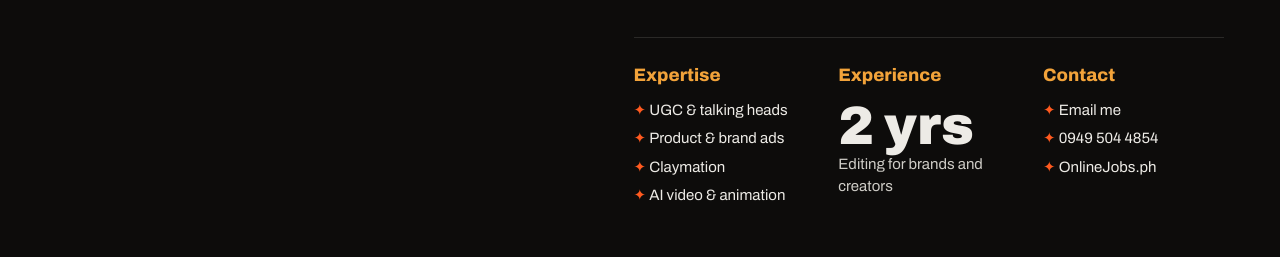
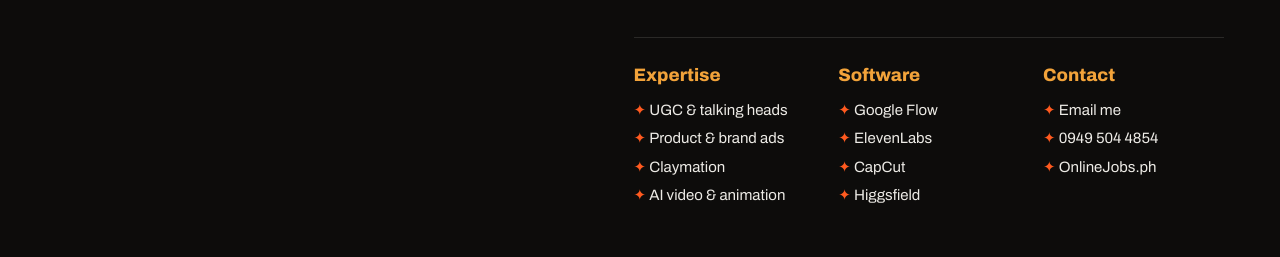
Before and after one commit to jushuaaang/remelyn-portfolio, a plain HTML site: page index.html in a window 1280 px wide. Shown: the part 2731-2988 px from the top of the page. Drawn offline with nearby package versions, Linux system fonts and the light colour scheme; animation ran at ten frames a second.

Commit message:
Replace About experience stat with a Software list
Co-Authored-By: Claude Opus 5.5 <noreply@anthropic.com>

```diff
--- a/index.html
+++ b/index.html
@@ -162,9 +162,8 @@
           <ul><li>UGC &amp; talking heads</li><li>Product &amp; brand ads</li><li>Claymation</li><li>AI video &amp; animation</li></ul>
         </div>
         <div>
-          <h3>Experience</h3>
-          <p class="about__stat"><span data-countup="2">0</span> yrs</p>
-          <p>Editing for brands and creators</p>
+          <h3>Software</h3>
+          <ul><li>Google Flow</li><li>ElevenLabs</li><li>CapCut</li><li>Higgsfield</li></ul>
         </div>
         <div>
           <h3>Contact</h3>
```
